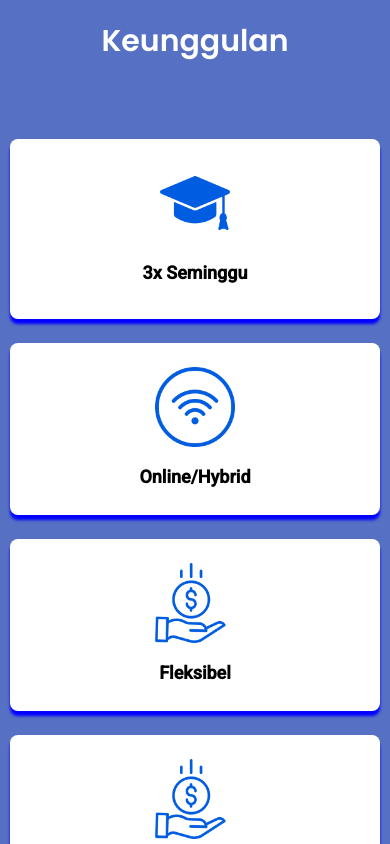
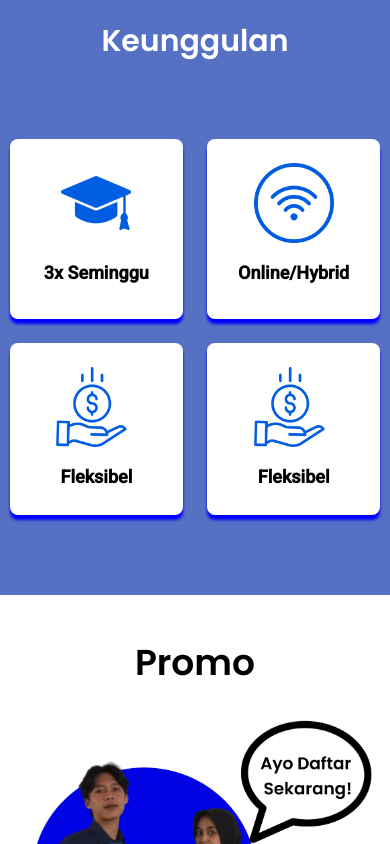
Before and after one commit to Bagiraja/landing, a React (Vite) app: page / in a window 390 px wide. Shown: the part 1660-2504 px from the top of the page. Built offline with nearby package versions, Linux system fonts and the light colour scheme.

Commit message:
ganti nomer

```diff
--- a/src/components/Keunggulan.jsx
+++ b/src/components/Keunggulan.jsx
@@ -3,7 +3,7 @@ import React from "react";
   {   return (     <section id="keunggulan" className="py-20 h-auto lg:h-[580px] relative">
    <div className="absolute inset-0 bg-blue-800 opacity-75"></div>
     <h2 className="text-center text-3xl sm:text-4xl font-bold mb-8 font-poppins relative z-10 text-white">Keunggulan</h2>
-     <div className="max-w-[95%] mx-auto grid grid-cols-1 sm:grid-cols-1 md:grid-cols-4 gap-6 md:gap-8 mt-20 relative z-10">
+     <div className="max-w-[95%] mx-auto grid grid-cols-2 sm:grid-cols-2 md:grid-cols-4 gap-6 md:gap-8 mt-20 relative z-10">
        <div className="bg-white shadow-custom-lg-biru text-black p-6 rounded-lg flex flex-col items-center transition ease-in-out delay-150 hover:-translate-y-1 hover:scale-110  duration-300 ">
          <img src="images/graduate-hat (1).png" className="h-20 w-20 mb-4" alt="Graduation Hat" />
 
```
